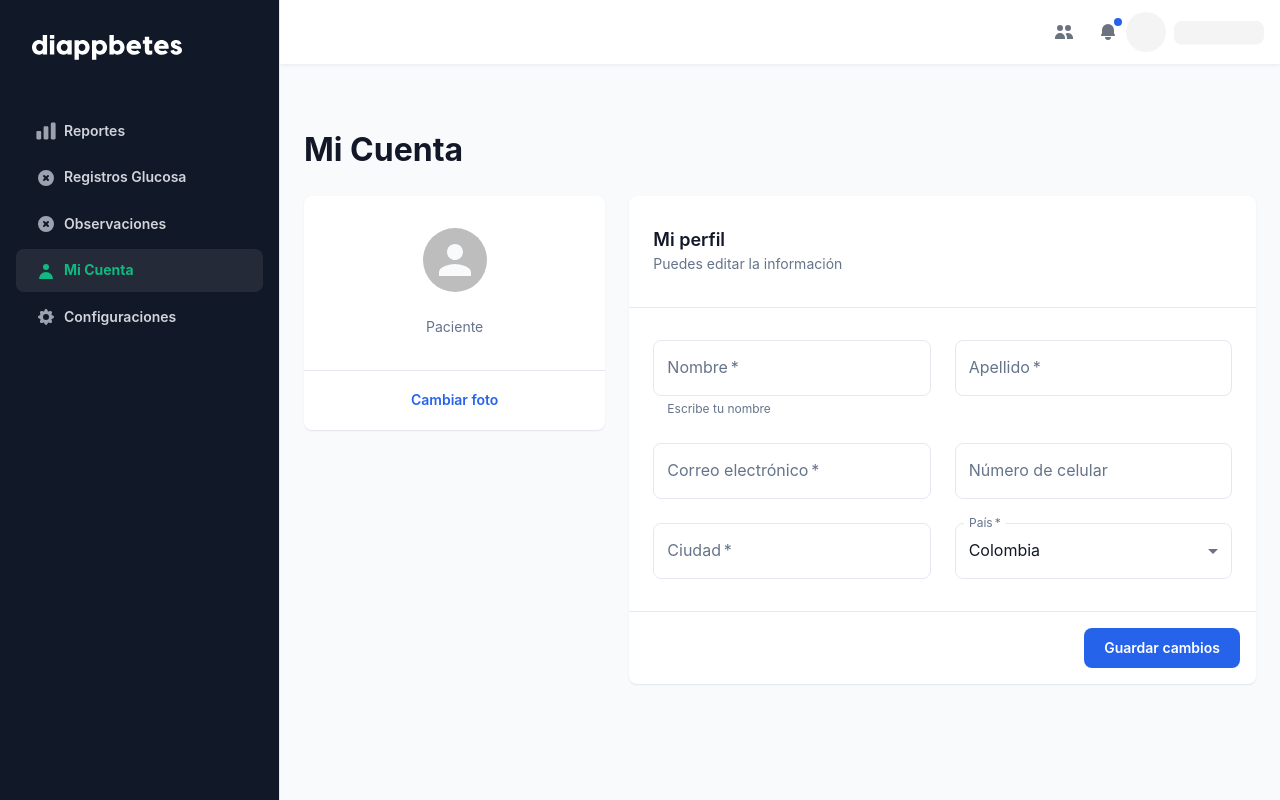
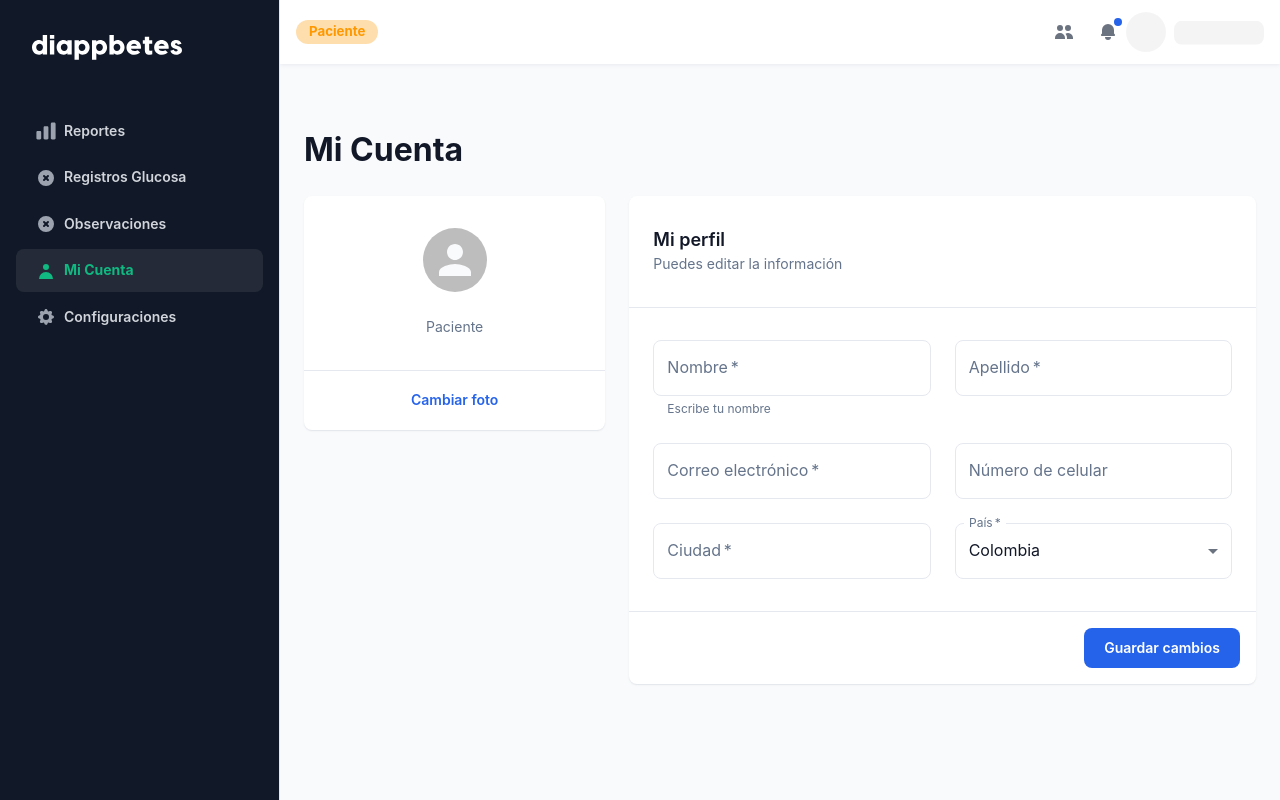
Before and after one commit to jdhl27/diappbetes, a React (Create React App) app: page /cuenta in a window 1280 px wide. Built offline with nearby package versions, Linux system fonts and the light colour scheme.

Commit message:
Estilos rol

```diff
--- a/src/components/header/styles.css
+++ b/src/components/header/styles.css
@@ -11,7 +11,14 @@
   border-radius: 50px;
   padding: 2px;
   margin: 7px;
-  border: 3px solid #03a9f4;
+  border: 3px solid #007fff;
+}
+.avatar-paciente {
+  width: 37px;
+  border-radius: 50px;
+  padding: 2px;
+  margin: 7px;
+  border: 3px solid #ff9800;
 }
 
 .avatar-long {
@@ -56,3 +63,17 @@
 .line {
   margin-bottom: 1rem;
 }
+
+.logo-rol-medico {
+  padding: 2px 13px;
+  border-radius: 18px;
+  background-color: #c2e0ff;
+  color: #007fff;
+}
+
+.logo-rol-paciente {
+  padding: 2px 13px;
+  border-radius: 18px;
+  background-color: #ffdeae;
+  color: #ff9800;
+}
```
